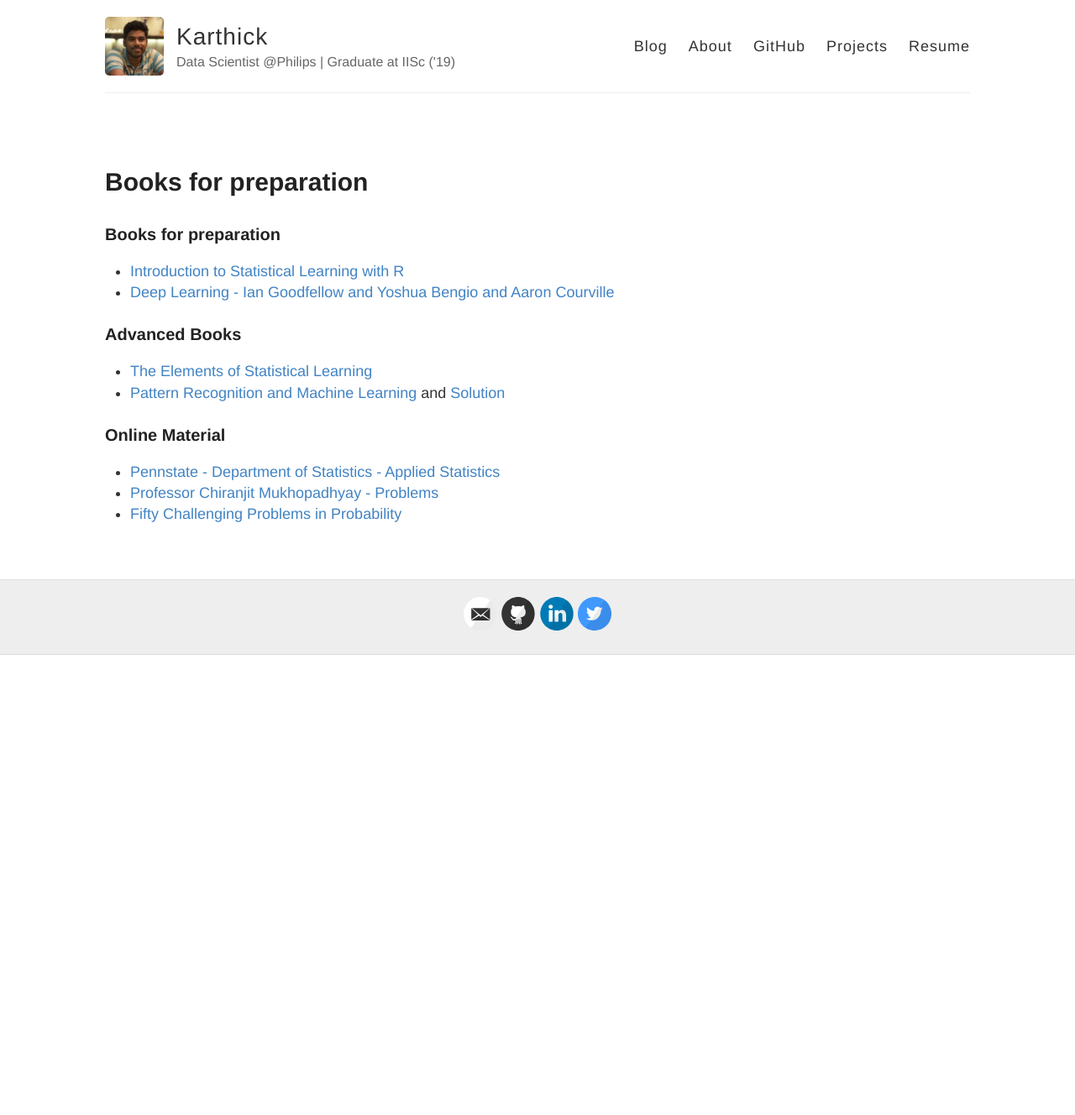
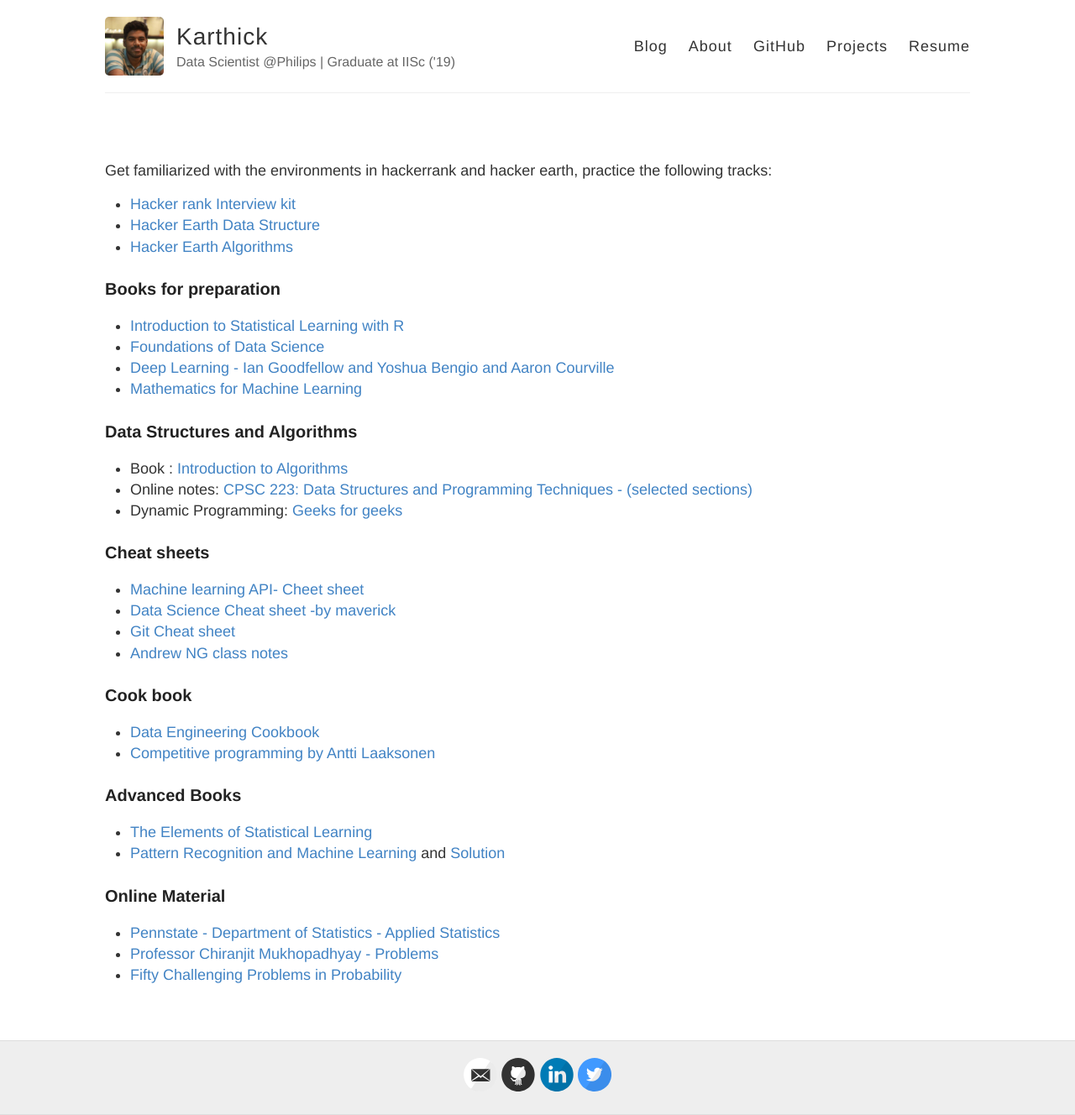
Before and after one commit to SR1608/karthickrajas.github.io, a Jekyll site: the page built from usefulLinks.md, in a window 1280 px wide. Shown: the whole page at 84% size. Built offline with Jekyll 4.4.1, drawn with Linux system fonts in a browser that asks for light colours; our own code applies the rules of GitHub Pages for plain Markdown files; before the commit the page ends 900 px from its top, so only the background shows below that.

Commit message:
adding useful links

```diff
--- a/usefulLinks.md
+++ b/usefulLinks.md
@@ -1,7 +1,31 @@
+Get familiarized with the environments in hackerrank and hacker earth, practice the following tracks:
+* [Hacker rank Interview kit](https://www.hackerrank.com/interview/interview-preparation-kit)
+* [Hacker Earth Data Structure](https://www.hackerearth.com/practice/data-structures/arrays/1-d/tutorial/)
+* [Hacker Earth Algorithms](https://www.hackerearth.com/practice/data-structures/arrays/1-d/tutorial/)
+
 ### Books for preparation
 
 * [Introduction to Statistical Learning with R](http://www-bcf.usc.edu/~gareth/ISL/ISLR%20Seventh%20Printing.pdf)
+* [Foundations of Data Science](https://www.cs.cornell.edu/jeh/book.pdf)
 * [Deep Learning - Ian Goodfellow and Yoshua Bengio and Aaron Courville](https://www.deeplearningbook.org/)
+* [Mathematics for Machine Learning](https://drive.google.com/open?id=1-LDve0r5rr6chhd8f-WtKnQxkpIZynJN)
+
+### Data Structures and Algorithms
+
+* Book : [Introduction to Algorithms](https://www.amazon.in/Introduction-Algorithms-Eastern-Economy-Thomas/dp/8120340078)
+* Online notes: [CPSC 223: Data Structures and Programming Techniques - (selected sections)](http://www.cs.yale.edu/homes/aspnes/classes/223/notes.html)
+* Dynamic Programming: [Geeks for geeks](https://www.geeksforgeeks.org/dynamic-programming/)
+
+### Cheat sheets
+
+* [Machine learning API- Cheet sheet](https://drive.google.com/open?id=1YIdQ2vaKpSgGHq08FDI8TQ0TEuAUUY_z)
+* [Data Science Cheat sheet -by maverick](https://drive.google.com/open?id=1-FNvFWbrFE-5WNqJO4JAgjpg0oPKP7By)
+* [Git Cheat sheet](https://drive.google.com/open?id=1-PMbRVAIyS-rD-zcHo9tNupicQKykvJ8)
+* [Andrew NG class notes](https://drive.google.com/open?id=1-GcyukeRoAYo7wHwulWHYRPQBEeiNret)
+
+### Cook book
+* [Data Engineering Cookbook](https://drive.google.com/open?id=1-PVlVCLJE1b0EQW9Hw6fRxHZZDb3-e9U)
+* [Competitive programming by Antti Laaksonen](https://cses.fi/book/book.pdf)
 
 ### Advanced Books
 
```
